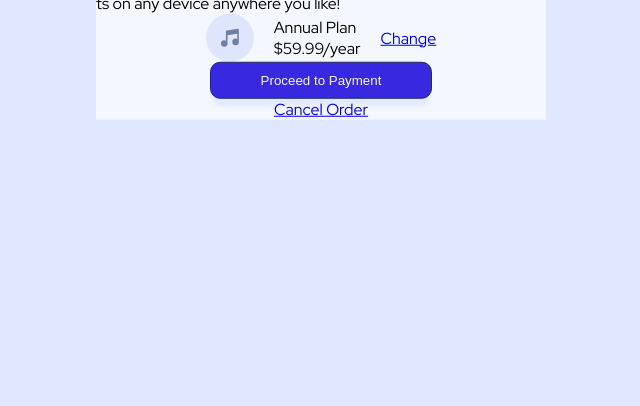
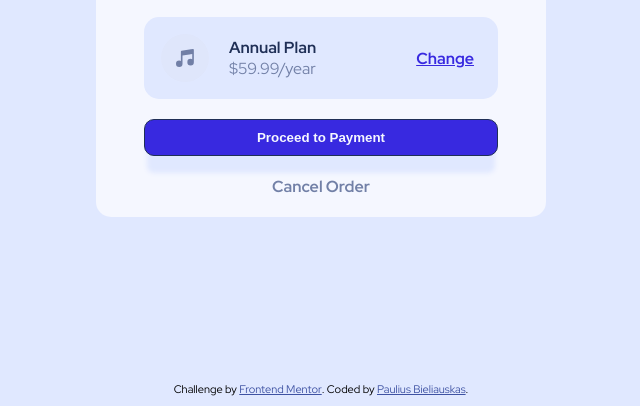
Before and after one commit to Scarab911/01-Order-summary-component, a website: page index.html in a window 1280 px wide. Shown: the part 394-800 px from the top of the page, without its empty margins (319-959 px from the left). Drawn offline with Linux system fonts and the light colour scheme.

Commit message:
css update product section bold font

```diff
--- a/css/base/layout.css
+++ b/css/base/layout.css
@@ -6,3 +6,10 @@ body{
     max-width: 375px;
 }
 }
+
+.attribution {
+    position: fixed;
+    bottom: 10px;
+    right: 50%;
+    transform: translateX(50%);
+}
--- a/css/base/variables.css
+++ b/css/base/variables.css
@@ -1,6 +1,7 @@
 :root{
     --primary-paleBlue-color:hsl(225, 100%, 94%);
     --primary-brightBlue-color:hsl(245, 75%, 52%);
+
     --neutral-veryPaleBlue-color:hsl(225, 100%, 98%);
     --neutral-desaturatedBlue-color:hsl(224, 23%, 55%);
     --neutral-darkBlue-color:hsl(223, 47%, 23%);
--- a/css/components/button.css
+++ b/css/components/button.css
@@ -1,8 +1,10 @@
 .btn{
+    font-weight: 900;
+    width: 100%;
+    padding: 10px 0px;
     color: var(--neutral-veryPaleBlue-color);
-    padding: 10px 50px;
     background-color: var(--primary-brightBlue-color);
     border: solid 1px var(--neutral-darkBlue-color);
     border-radius: 10px;
-   box-shadow: var(--primary-paleBlue-color) 0px 10px 5px -3px;
+   box-shadow: var(--primary-paleBlue-color) 0px 20px 5px -3px;
 }
--- a/css/home.css
+++ b/css/home.css
@@ -16,19 +16,59 @@
 .main-container{
     display: flex;
     flex-direction: column;
+    margin-top: 25px;
     max-width: 450px;
+    margin-left: calc(50% - 225px);
+    font-size: 16px;
+    border-radius: 15px;
+    overflow: hidden;
+
+}
+.content{
+    display: flex;
+    flex-direction: column;
     align-items: center;
     align-self: center;
     background-color: var(--neutral-veryPaleBlue-color);
-    margin-left: calc(50% - 225px);
-    /* transform: translate(-50%); */
-    transform: translateY(25%);
-    font-size: 16px;
-
+    padding: 20px 48px;
+    gap: 20px;
+    font-weight: 900;
+}
+.product-container{
+    display: flex;
+    width: 100%;
+    align-items: center;
+    gap: 20px;
+    background-color: var(--primary-paleBlue-color);
+    color: var(--neutral-desaturatedBlue-color);
+    border-radius: 15px;
+    padding: 17px;
 }
 
-.product{
-    display: flex;
-    align-items: center;
-    gap: 20px;
+.product-container> a{
+    margin-left: 80px;
 }
+
+h1{
+    color: var(--neutral-darkBlue-color);
+}
+p{
+    text-align: center;
+    word-break: break-word;
+    color: var(--neutral-desaturatedBlue-color);
+}
+.about .title{
+    color: var(--neutral-darkBlue-color);
+    font-weight: 900;
+}
+.price{
+    font-weight: 500;
+}
+a{
+    color: var(--primary-brightBlue-color);
+}
+
+.cancel{
+text-decoration: none;
+color: var(--neutral-desaturatedBlue-color);
+}
--- a/index.html
+++ b/index.html
@@ -12,8 +12,8 @@
   <!-- Feel free to remove these styles or customise in your own stylesheet 👍 -->
   <style>
     @import url('https://fonts.googleapis.com/css2?family=Red+Hat+Display&display=swap');
-  </style>
-  <style>
+    @import url('https://fonts.googleapis.com/css2?family=Red+Hat+Display:wght@700&display=swap');
+
     .attribution {
       font-size: 11px;
       text-align: center;
@@ -30,10 +30,11 @@
     <div class="hero">
       <img src="./images/illustration-hero.svg" alt="Boy listening music">
     </div>
+    <div class="content">
       <h1>Order Summary</h1>
       <p class="description">You can now listen to millions of songs, audiobooks, and podcasts on any
         device anywhere you like!</p>
-    <div class="product container">
+      <div class="product-container">
         <img src="./images/icon-music.svg" alt="music icon" class="music">
         <div class="about">
           <div class="title">Annual Plan</div>
@@ -43,6 +44,7 @@
       </div>
       <button class="btn" type="submit">Proceed to Payment</button>
       <a href="#" class="cancel">Cancel Order</a>
+    </div>
   </main>
   <div class="attribution">
     Challenge by <a href="https://www.frontendmentor.io?ref=challenge" target="_blank">Frontend Mentor</a>.
```
Lines whose indentation alone changed are shown as unchanged.
